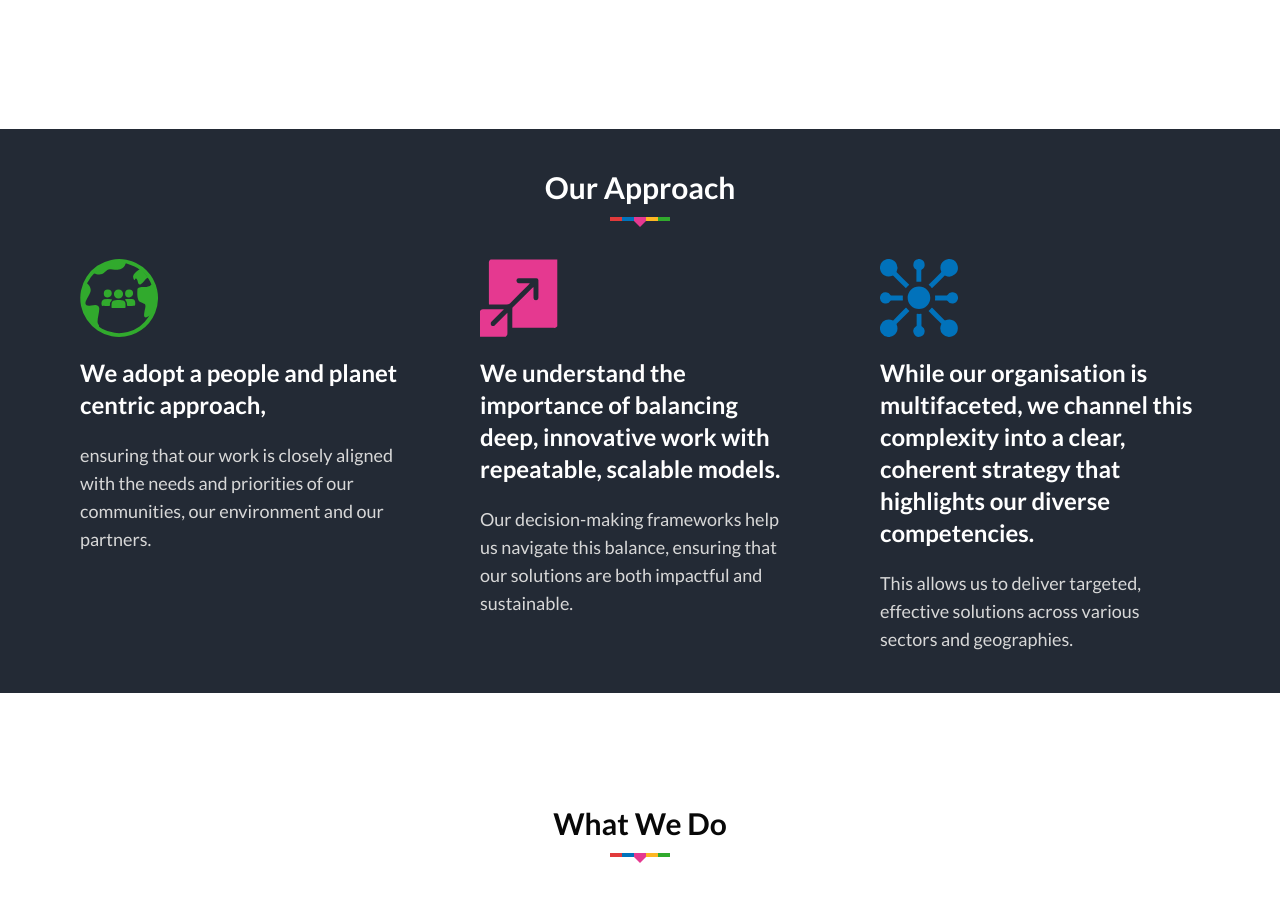
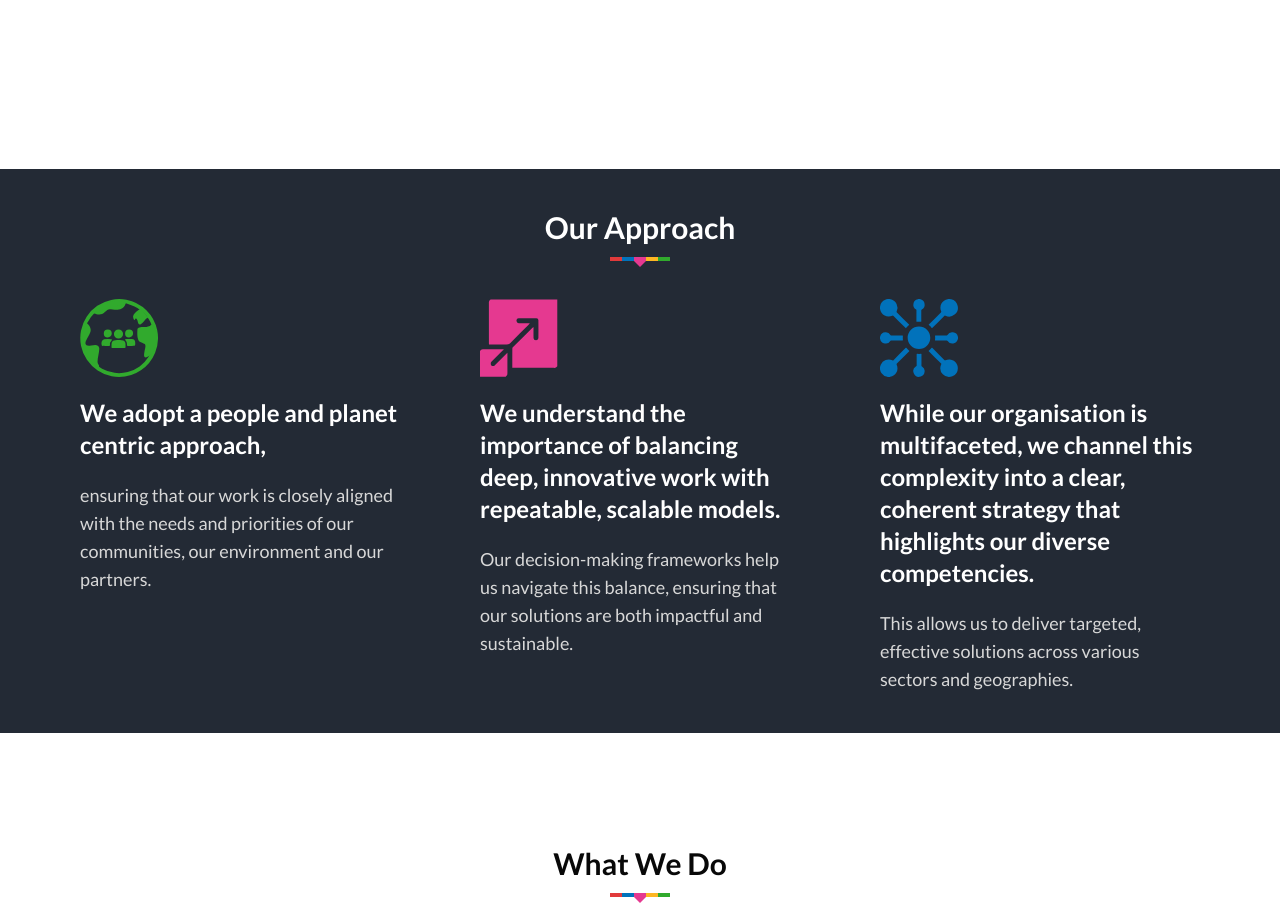
Before and after one commit to ivistaz-ecom/ICF, a Next.js app: page / in a window 1280 px wide. Shown: the part 2900-3813 px from the top of the page. Built offline with nearby package versions, Linux system fonts and the light colour scheme.

Commit message:
image updated

```diff
--- a/components/Header/Header.js
+++ b/components/Header/Header.js
@@ -4,7 +4,7 @@ import WhoWeAre from "../WhoWeAre/WhoWeAre"
 
 const Header = () => {
   return (
-    <div className="bg-[url('/mBanner.png')] md:bg-[url('/banner.png')] min-h-screen bg-contain bg-no-repeat">
+    <div className="bg-[url('/mBanner01.png')] md:bg-[url('/banner.png')] min-h-screen bg-contain bg-no-repeat">
       <div className="flex flex-col md:items-center p-4 max-w-screen-xl mx-auto">
         {/* Logo */}
         <Image
--- a/components/OurApproach/OurApproach.js
+++ b/components/OurApproach/OurApproach.js
@@ -3,7 +3,7 @@ import Image from "next/image"
 
 const OurApproach = () => {
   return (
-    <div className="bg-[#232A35] py-10">
+    <div className="bg-[#232A35] mt-10 py-10">
       <div className="max-w-screen-xl mx-auto flex flex-col items-center gap-3">
         <h2 className="text-white text-3xl font-semibold">Our Approach</h2>
         <Image src="/arrow.svg" width={60} height={10} alt="arrow" />
```
Also changed, not shown: public/mBanner01.png (added).
